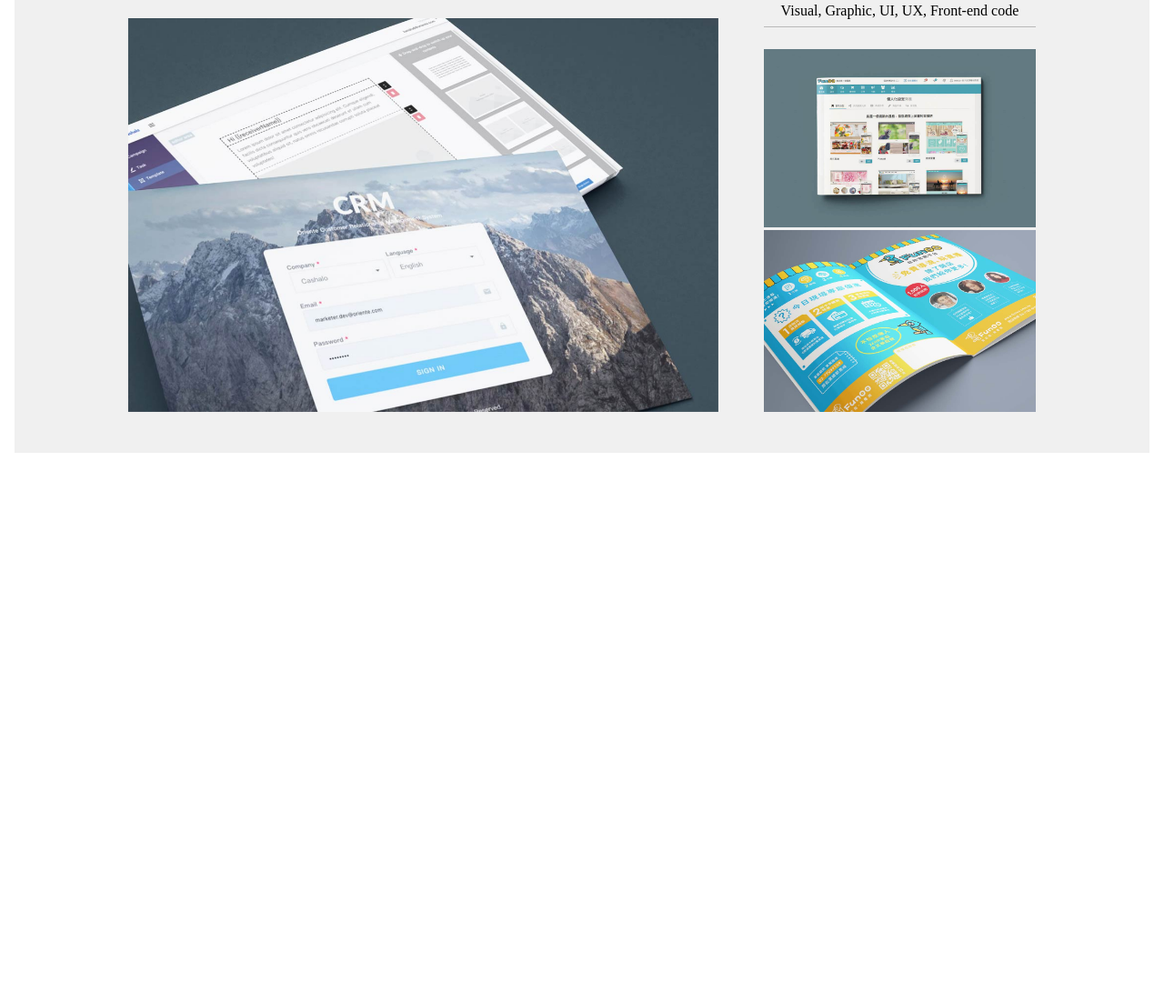
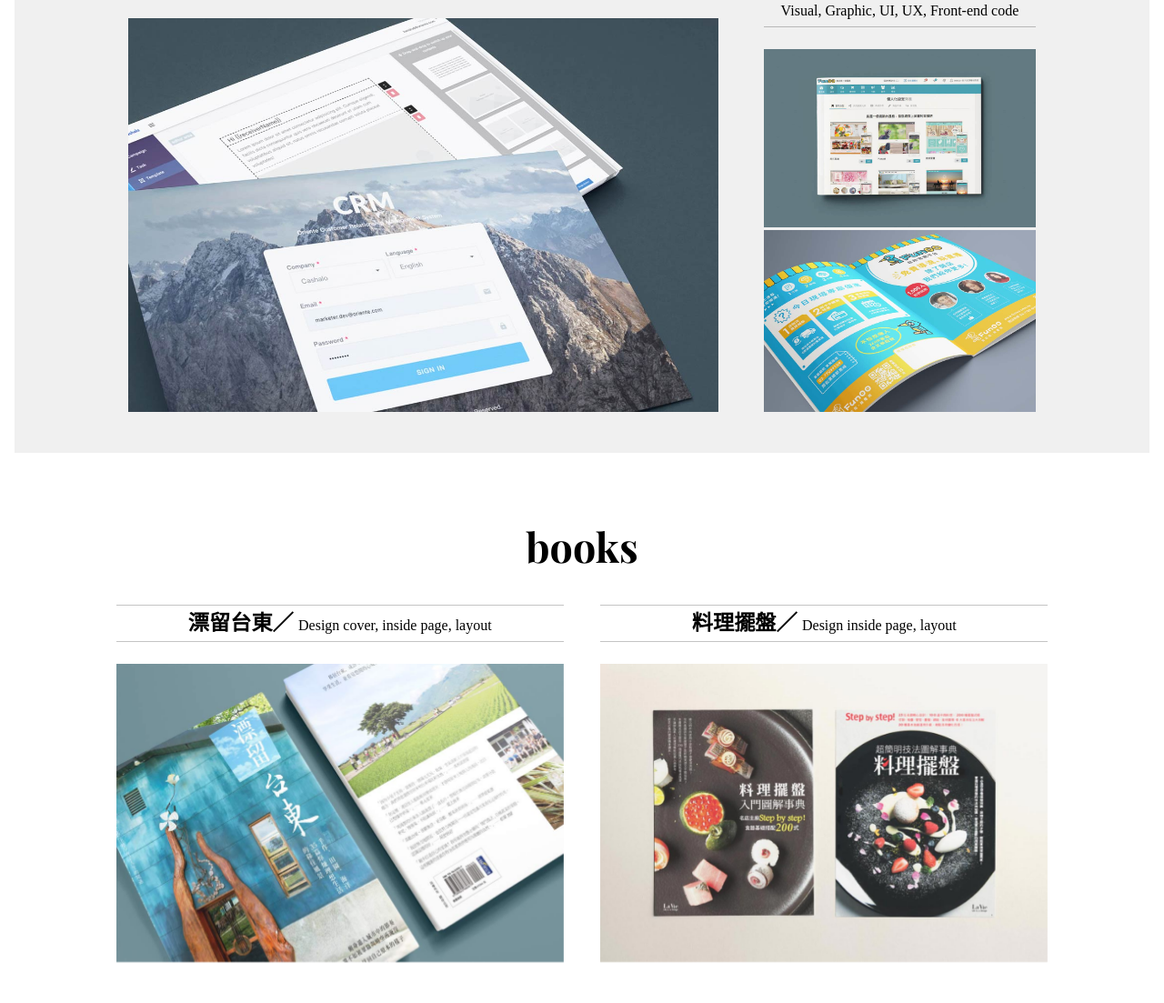
Before and after one commit to apf059/apf059.github.io, a plain HTML site: page index.html in a window 1280 px wide. Shown: the part 2313-3416 px from the top of the page at 91% size. Before the commit the page ends 2827 px from the top, so only its background shows below. Drawn offline with nearby package versions, Linux system fonts and the light colour scheme; a web font is replaced by a local one.

Commit message:
Add book section

```diff
--- a/index.html
+++ b/index.html
@@ -201,7 +201,7 @@
 			</div>
 		</div>
 		<div class="projectMix">
-			<div class="crm">
+			<div class="crm animated wow fadeInRight" data-wow-duration="1.0s" data-wow-delay=".2s">
 				<div class="info">
 					<h3 class="f-25">
 						CRM／
@@ -218,11 +218,11 @@
 					</div>
 				</div>
 			</div>
-			<div class="funoo">
+			<div class="funoo animated wow fadeInLeft" data-wow-duration="1.0s" data-wow-delay=".4s">
 				<div>
 					<div class="info">
 						<h3 class="f-25">
-							funoo／ <br>
+							FunOO／ <br>
 							<span class="f-16">Visual, Graphic, UI, UX, Front-end code</span>
 						</h3>
 					</div>
@@ -248,6 +248,45 @@
 			</div>
 		</div>
 	</div>
+	<div class="books">
+		<h2 class="f-44 animated wow fadeInDown" data-wow-duration="1.0s" data-wow-delay=".4s">books</h2>
+		<div class="bookMix">
+			<div class="taitung">
+				<div class="info">
+					<h3 class="f-25">
+						漂留台東／
+						<span class="f-16">Design cover, inside page, layout</span>
+					</h3>
+				</div>
+				<div class="imgBox">
+					<img src="images/book-taitung01.jpg">
+					<div class="imgMask">
+						<div class="txtBox">
+							<p class="f-25 title">crm console</p>
+							<p class="f-16">UI / UX / Front-end code</p>
+						</div>
+					</div>
+				</div>
+			</div>
+			<div class="dish">
+				<div class="info">
+					<h3 class="f-25">
+						料理擺盤／
+						<span class="f-16">Design inside page, layout</span>
+					</h3>
+				</div>
+				<div class="imgBox">
+					<img src="images/book-dish01.jpg">
+					<div class="imgMask">
+						<div class="txtBox">
+							<p class="f-25 title">crm console</p>
+							<p class="f-16">UI / UX / Front-end code</p>
+						</div>
+					</div>
+				</div>
+			</div>
+		</div>
+	</div>
 	<div class="modal-backdrop"></div>
 
 <script src="js/jquery.min.js"></script>
--- a/sass/main.scss
+++ b/sass/main.scss
@@ -3,7 +3,7 @@
 @import "component.css";
 @import "variable";
 @import "extend";
-@import url('https://fonts.googleapis.com/css2?family=Oleo+Script&family=Muli:wght@400;800&family=Noto+Serif+TC:wght@700&family=Playfair+Display:ital,wght@0,700;1,700&display=swap');
+@import url('https://fonts.googleapis.com/css2?family=Oleo+Script&family=Muli:wght@400;800&family=Noto+Serif+TC:wght@700&family=Playfair+Display:ital,wght@0,700;1,700&family=Noto+Sans+TC:wght@700&display=swap');
 .cover {
 	@extend %d-flex-center;
 	position: relative;
@@ -167,16 +167,7 @@
 	}
 }
 
-.projects {
-	padding: 20px 0 45px;
-	text-align: center;
-	box-sizing: border-box;
-	border: 1rem solid $white;
-	background-color: #F0F0F0;
-	@media (max-width: 480px) {
-		border: none;
-		// padding: 0 1rem;
-	}
+.projects, .books {
 	h2 {
 		margin-bottom: 1rem;
 	}
@@ -192,6 +183,7 @@
 			line-height: 2.125rem;
 			span {
 				font-weight: 400;
+				font-family: Muli;
 			}
 		}
 	}
@@ -220,6 +212,18 @@
 				}
 			}
 		}
+	}
+}
+
+.projects {
+	padding: 20px 0 45px;
+	text-align: center;
+	box-sizing: border-box;
+	border: 1rem solid $white;
+	background-color: #F0F0F0;
+	@media (max-width: 480px) {
+		border: none;
+		// padding: 0 1rem;
 	}
 	.likestore {
 		.imgGroup {
@@ -263,3 +267,23 @@
 		}
 	}
 }
+
+.books {
+	padding: 20px 0 45px;
+	text-align: center;
+	.bookMix {
+		@extend %d-flex-between;
+		align-items: stretch;
+
+		.info {
+			h3 {
+				font-family: Noto Sans TC;
+			}
+		}
+		.taitung, .dish {
+			@media (min-width: 1250px) {
+				width: 48%;
+			}
+		}
+	}
+}
```
Also changed, not shown: css/main.css.
